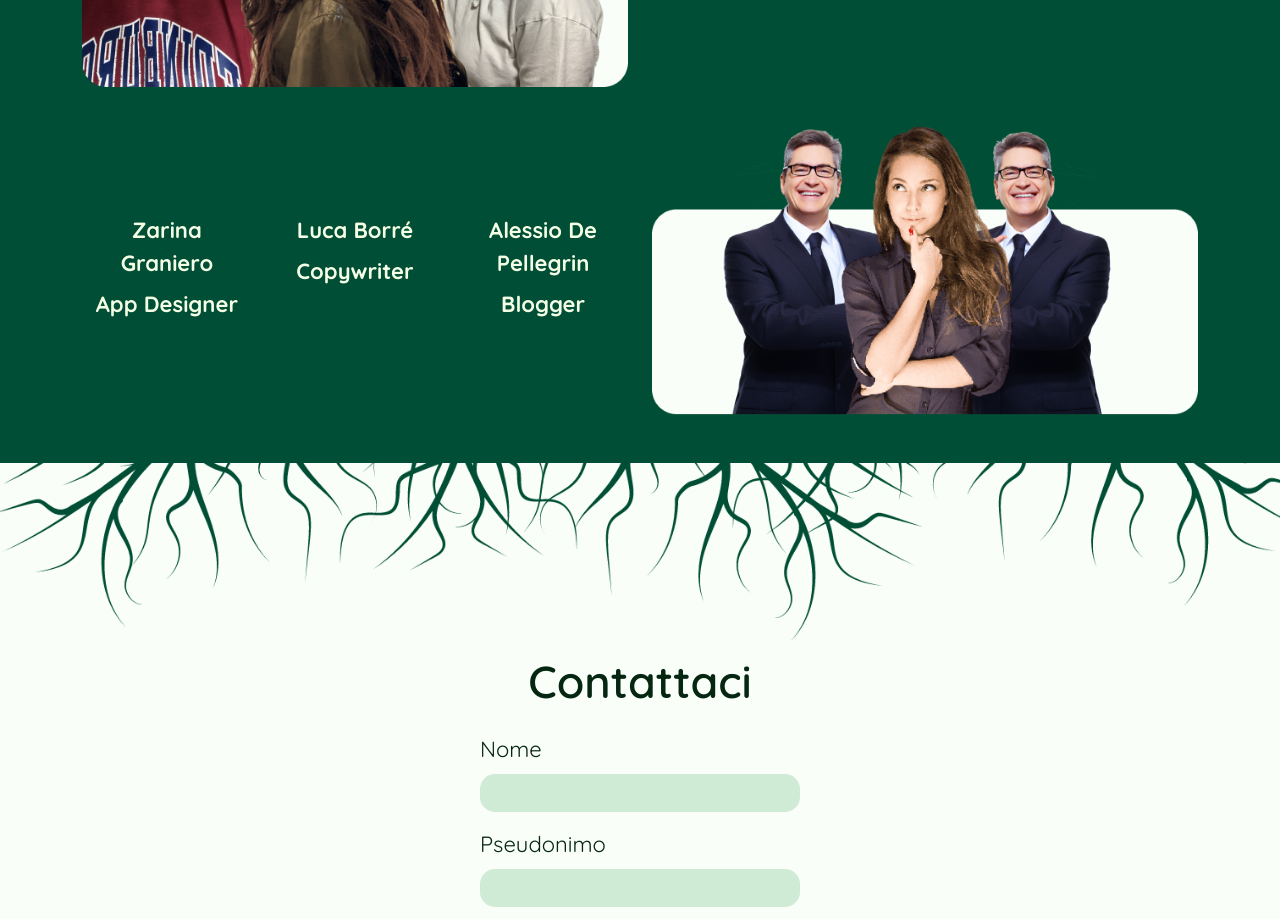
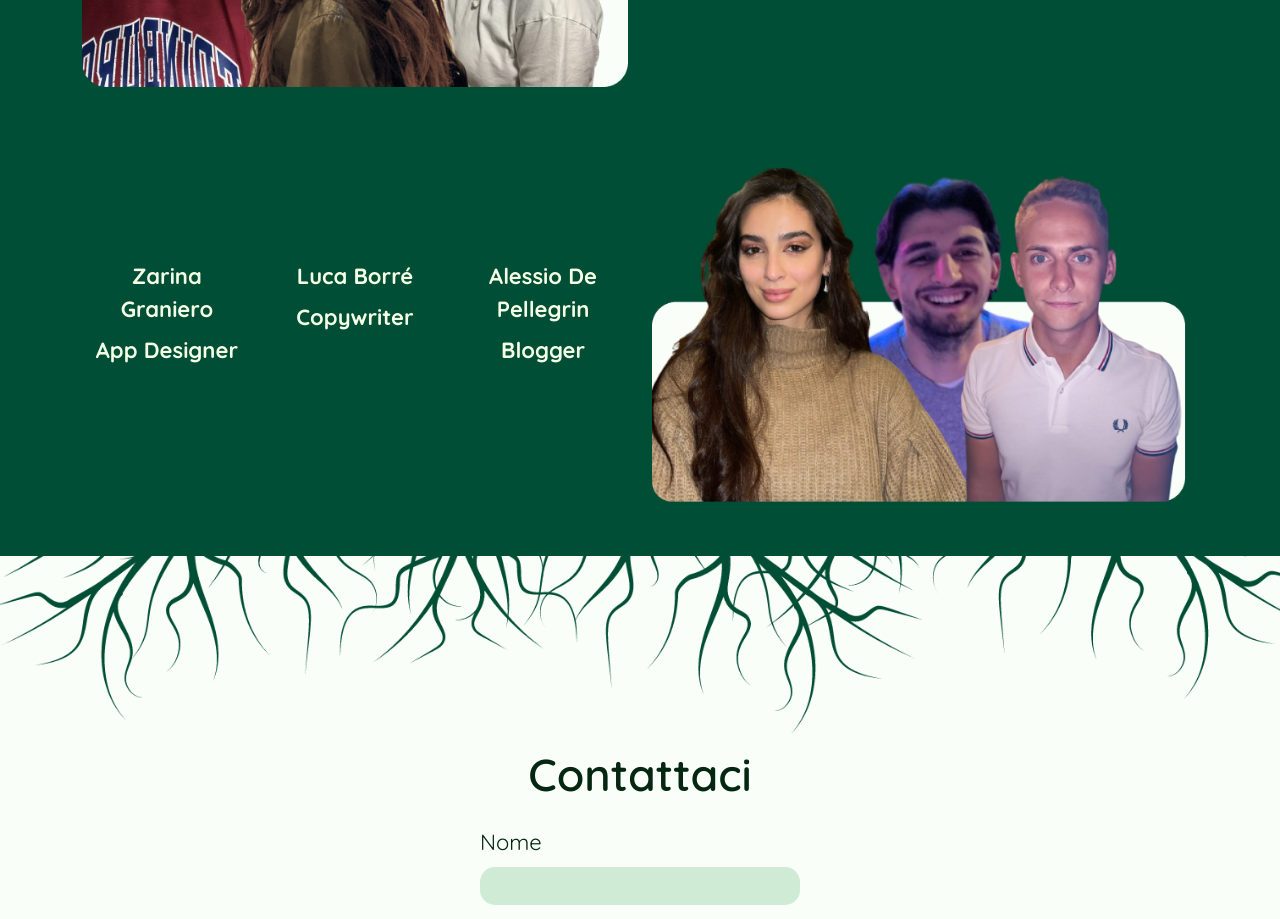
Before and after one commit to MartinaBisi98/FridgeForNature, a plain HTML site: page 5_about-us.html in a window 1280 px wide. Shown: the part 2049-2968 px from the top of the page. Drawn offline with nearby package versions, Linux system fonts and the light colour scheme.

Commit message:
Aggiunto secondo gruppo membri

```diff
--- a/5_about-us.html
+++ b/5_about-us.html
@@ -161,7 +161,7 @@
 
     <div class="row d-flex justify-content-between pt-4 pb-5">
       <div class="col-sm-12 d-flex d-md-none">
-        <img src="img/about/dxGroup.png" alt="Zarina, Luca ed Alessio, le altre tre componenti del gruppo che si spalleggiano a vicenda" class="w-100">
+        <img src="img/about/Zarina-Luca-Alessio-membri-f4n.png" alt="Zarina, Luca ed Alessio, le altre tre componenti del gruppo che si spalleggiano a vicenda" class="w-100">
       </div>
       <div class="col-md-6 d-flex justify-content-center align-items-center">
         <div class="row d-flex mt-3">
@@ -178,24 +178,10 @@
             <p> Blogger </p>
           </div>
         </div>
-        <!--<div class="row d-flex justify-content-around flex-column d-flex d-md-none">
-          <div class="col fw-bold text-center">
-            <p> Zarina Graniero
-              <br> App Designer</p>
-
-          </div>
-          <div  class="col fw-bold text-center">
-            <p> Luca Borré <br> Copywriter </p>
-          </div>
-          <div class="col fw-bold text-center">
-            <p> Alessio De Pellegrin <br>
-              Blogger </p>
-          </div>
-        </div>-->
       </div>
 
       <div class="col-sm-12 col-md-6 d-none d-md-flex">
-        <img src="img/about/dxGroup.png" alt="Zarina, Luca ed Alessio, le altre tre componenti del gruppo che si spalleggiano a vicenda" class="w-100">
+        <img src="img/about/Zarina-Luca-Alessio-membri-f4n.png" alt="Zarina, Luca ed Alessio, le altre tre componenti del gruppo che si spalleggiano a vicenda" class="w-100">
       </div>
     </div>
   </div>
```
Also changed, not shown: img/about/Zarina-Luca-Alessio-membri-f4n.png (added), img/about/dxGroup.png (deleted).
